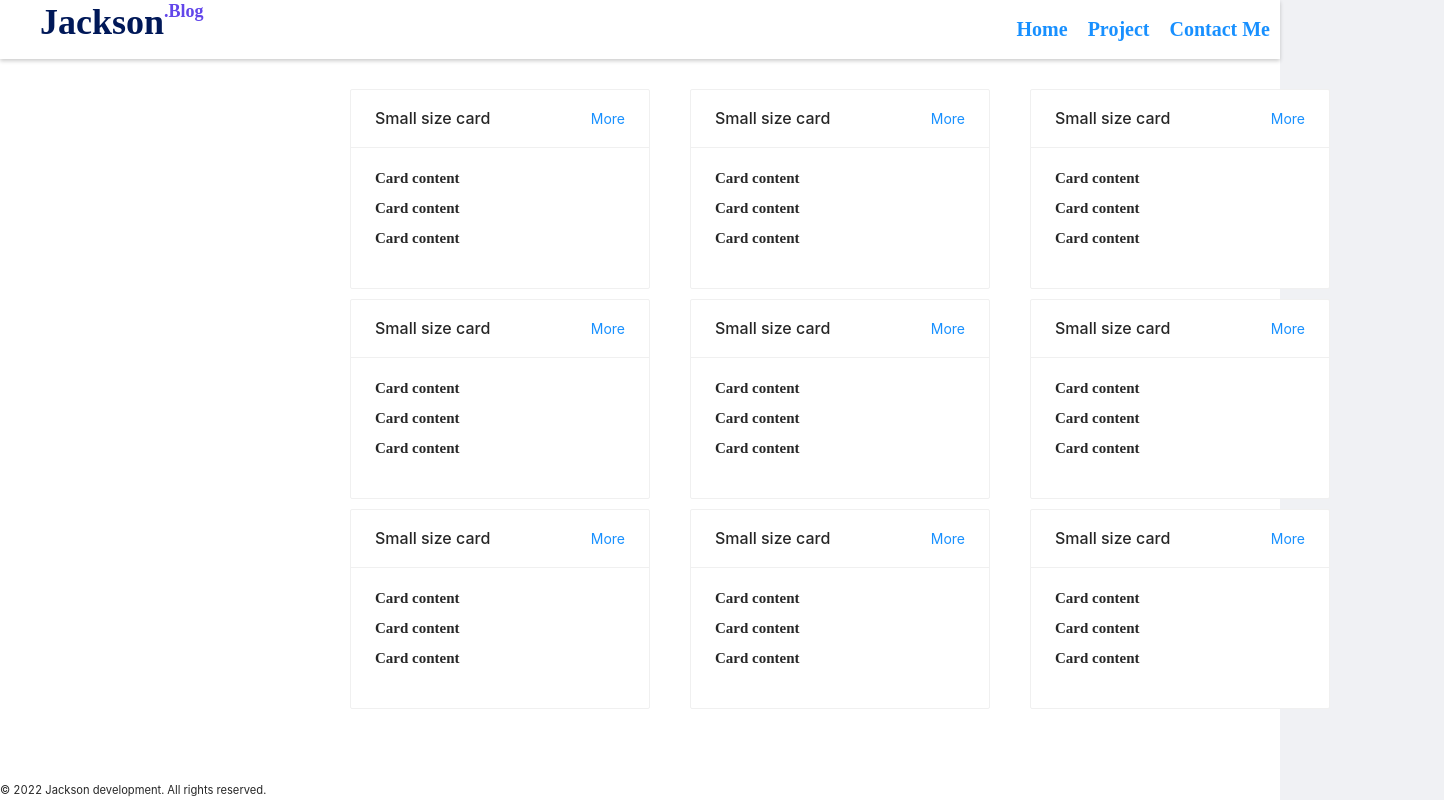
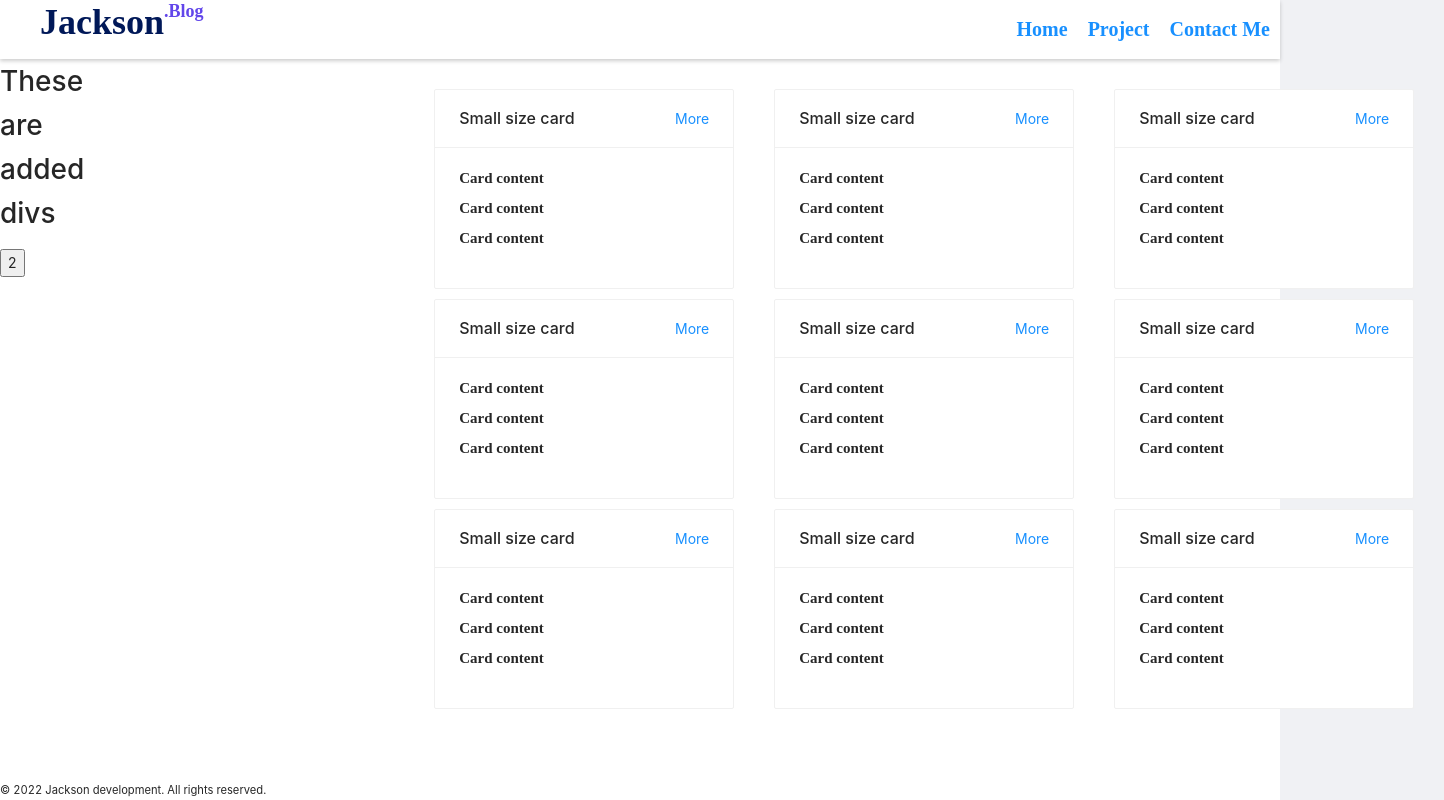
Before and after one commit to jiajunliu0024/my-app, a React (Create React App) app: page /project in a window 1280 px wide. Shown: the whole page, 1444 px wide, since content can reach past the window. Built offline with nearby package versions, Linux system fonts and the light colour scheme.

Commit message:
handle adding card

```diff
--- a/src/Project.js
+++ b/src/Project.js
@@ -1,14 +1,56 @@
-import Header from "./Header";
+
 import Footer from "./Footer";
-import { Button } from 'antd';
 import { Card } from 'antd';
-import {Row, Col} from 'antd';
+import React from 'react';
+import ReactDOM from 'react-dom';
+
+class FilterCard extends React.Component {
+    constructor(props) {
+        super(props);
+        this.state = {count : 0}
+        this.handleAddingDivs = this.handleAddingDivs.bind(this)
+    }
+
+
+    handleAddingDivs(e) {
+        console.log(e.target.value);
+        this.setState({count:parseInt(e.target.value)});
+    }
+
+    renderDivs(){
+        let count = this.state.count, uiItems = [];
+        while(count--)
+           uiItems.push(
+            <Card className = "project-card"  title="Small size card" extra={<a href="#">More</a>} style={{ width: 300 }}>
+                <p>Card content</p>
+                <p>Card content</p>
+                <p>Card content</p>
+            </Card>
+            )
+        return uiItems;
+    }
+
+    render() {
+        return (
+            <div>
+                <h1>These are added divs </h1>
+                <button className="btn-anchor-style add-row-link" value={"2"}  type="button" onClick={e => this.handleAddingDivs(e, "value")} >{'2'}</button>
+                {this.renderDivs()}
+            </div>
+        )
+    }
+}
+
 function ProjectContent(){
+
+
+
 
 
     return(
 
         <body className="project-page">
+            <FilterCard/ >
             <div className="project-card-content">
                 <div className = "project-container-card" >
                     <Card className = "project-card"  title="Small size card" extra={<a href="#">More</a>} style={{ width: 300 }}>
```
